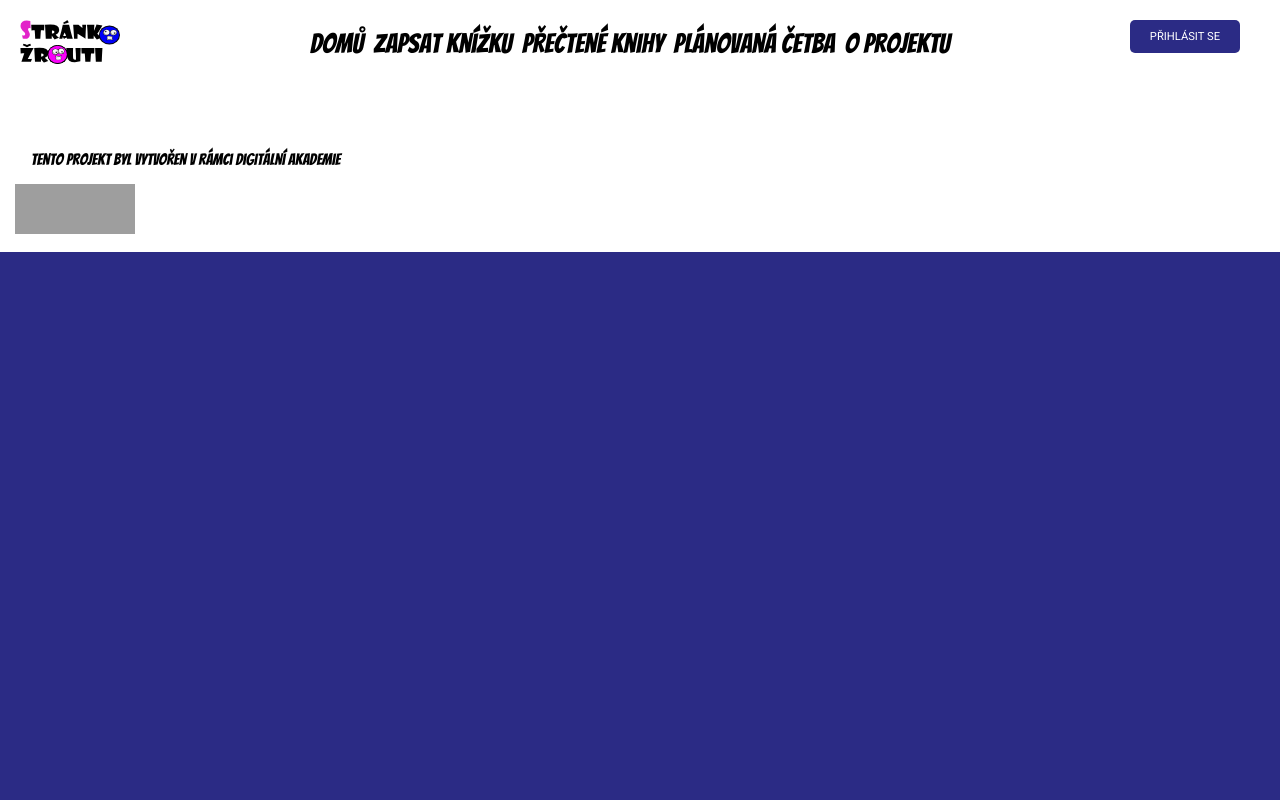
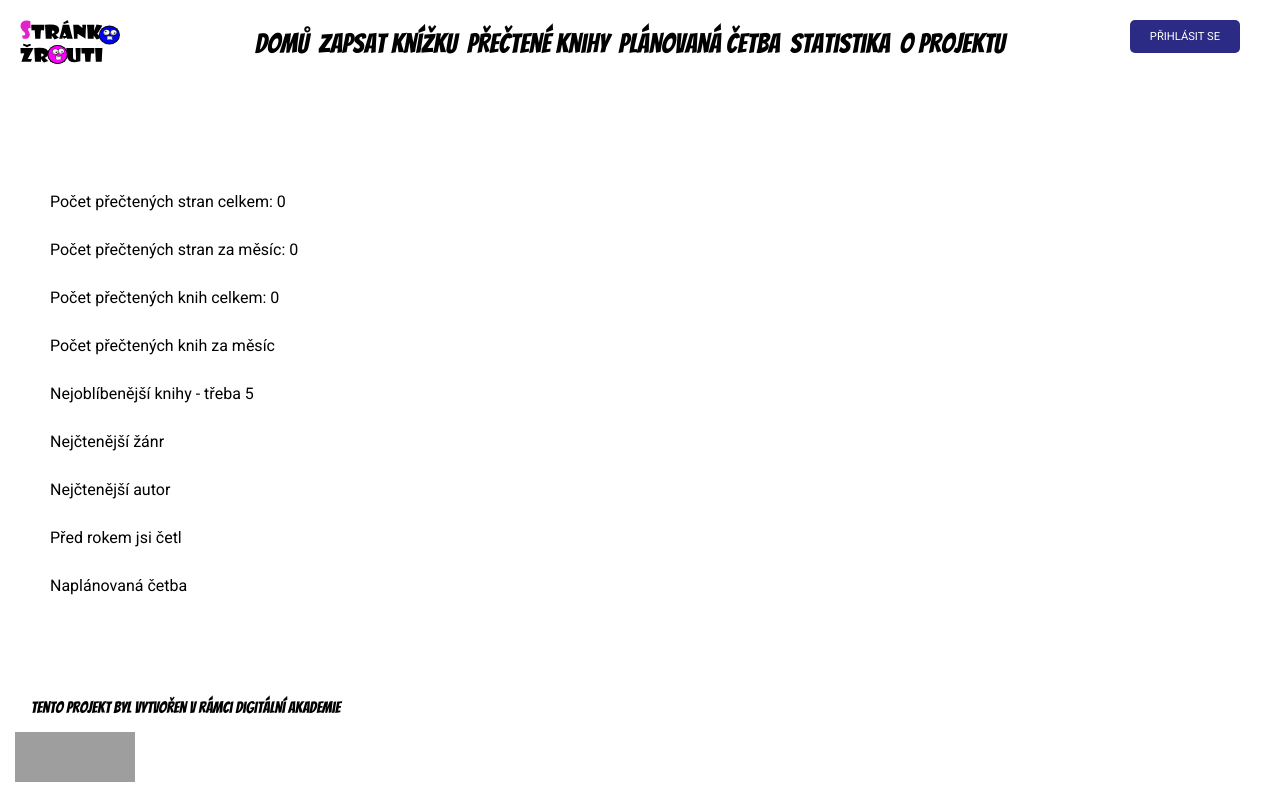
Before and after one commit to DanaMus/Strankozrouti, a React app: page /statistika in a window 1280 px wide. Built offline with nearby package versions, Linux system fonts and the light colour scheme; no server answers; the database is empty; grey boxes are pictures that could not be loaded.

Commit message:
přidaná stránka statistik

```diff
--- a/src/components/Navigation/Navigation.jsx
+++ b/src/components/Navigation/Navigation.jsx
@@ -1,27 +1,27 @@
-import React, { useState, useEffect }from 'react';
+import React, { useState, useEffect } from 'react';
 import { Link, useLocation } from 'react-router-dom';
-import { HamburgerMenu } from '../HamburgerMenu/HamburgerMenu'
+import { HamburgerMenu } from '../HamburgerMenu/HamburgerMenu';
 import './style.css';
 
 export const Navigation = () => {
-
   const location = useLocation();
   useEffect(() => {
     console.log(location.pathname);
-  },[location])
+  }, [location]);
 
   const [open, setOpen] = useState(false);
   const handleClickHamburgerMenu = () => {
     setOpen(!open);
   };
   const regex = /prectene\/(.*)/g;
-if (!location.pathname.match(regex)) {return (
+  if (!location.pathname.match(regex)) {
+    return (
       <div className="menu">
-      <Link to="/" className="logo">
-        </Link>
+        <Link to="/" className="logo"></Link>
 
-      <div className={open ? "menu__items" : "menu__items menu__items--closed"} >
-
+        <div
+          className={open ? 'menu__items' : 'menu__items menu__items--closed'}
+        >
           <Link to="/" id="home" className="menu__item">
             Domů
           </Link>
@@ -33,6 +33,9 @@ if (!location.pathname.match(regex)) {return (
           </Link>
           <Link to="/kprecteni" id="plantoread" className="menu__item">
             Plánovaná četba
+          </Link>
+          <Link to="/statistika" id="statistics" className="menu__item">
+            Statistika
           </Link>
           <Link to="/oprojektu" id="about" className="menu__item">
             O projektu
@@ -49,8 +52,14 @@ if (!location.pathname.match(regex)) {return (
           <button className="btn_login">Přihlásit se</button>
         </div>
       </div>
-  )} else {
-    return <></>
+    );
+  } else {
+    return (
+      <>
+        <Link to="/prectene" className="menu__item">
+          Zpět na přečtené knihy
+        </Link>
+      </>
+    );
   }
-
 };
--- a/src/index.jsx
+++ b/src/index.jsx
@@ -1,4 +1,4 @@
-import React, {useEffect} from 'react';
+import React, { useEffect } from 'react';
 import { render } from 'react-dom';
 import './style.css';
 import { BrowserRouter as Router, Switch, Route } from 'react-router-dom';
@@ -11,11 +11,10 @@ import { Footer } from './components/Footer/Footer';
 import BookListPage from './pages/BookListPage';
 import ToReadPage from './pages/ToReadPage';
 import AboutPage from './pages/AboutPage';
+import StatisticsPage from './pages/StatisticsPage';
 import DetailBook from './components/DetailBook';
 
 const App = () => {
-
-
   return (
     <Router>
       <Navigation />
@@ -38,6 +37,9 @@ const App = () => {
         <Route path="/oprojektu" exact>
           <AboutPage />
         </Route>
+        <Route path="/statistika" exact>
+          <StatisticsPage />
+        </Route>
         <Route path="/" exact></Route>
       </Switch>
       <Footer />
--- /dev/null
+++ b/src/pages/StatisticsPage/index.jsx
@@ -0,0 +1,45 @@
+import React, { useEffect, useState } from 'react';
+import './style.css';
+import { db } from '../../db';
+
+const StatisticsPage = () => {
+  const [booksCount, setBooksCount] = useState([]);
+  const [pagesCount, setPagesCount] = useState([]);
+  const [pagesCountLastMonth, setPagesCountLastMonth] = useState([]);
+  let localbooksCounter = 0;
+  let localPagesCounter = 0;
+  let localPagesLastMonthCounter = 0;
+  let now = new Date();
+  useEffect(() => {
+    const uklid = db.collection('BookList').onSnapshot((snapshot) => {
+      snapshot.forEach((doc) => {
+        localPagesCounter += Number(doc.data().pages);
+        if ((now - Date.parse(doc.data().date)) / (1000 * 3600 * 24) < 30) {
+          localPagesLastMonthCounter += Number(doc.data().pages);
+        }
+        localbooksCounter++;
+      });
+
+      setBooksCount(localbooksCounter);
+      setPagesCount(localPagesCounter);
+      setPagesCountLastMonth(localPagesLastMonthCounter);
+    });
+    return uklid;
+  }, []);
+
+  return (
+    <div className="statistics__container">
+      <p>Počet přečtených stran celkem: {pagesCount}</p>
+      <p>Počet přečtených stran za měsíc: {pagesCountLastMonth}</p>
+      <p>Počet přečtených knih celkem: {booksCount}</p>
+      <p>Počet přečtených knih za měsíc</p>
+      <p>Nejoblíbenější knihy - třeba 5</p>
+      <p>Nejčtenější žánr</p>
+      <p>Nejčtenější autor</p>
+      <p>Před rokem jsi četl</p>
+      <p>Naplánovaná četba</p>
+    </div>
+  );
+};
+
+export default StatisticsPage;
--- /dev/null
+++ b/src/pages/StatisticsPage/style.css
@@ -0,0 +1,6 @@
+.statistics__container {
+  background-color: white;
+  padding: 50px;
+  min-width: 300px;
+  line-height: 2;
+}
```
Lines whose indentation alone changed are shown as unchanged.
